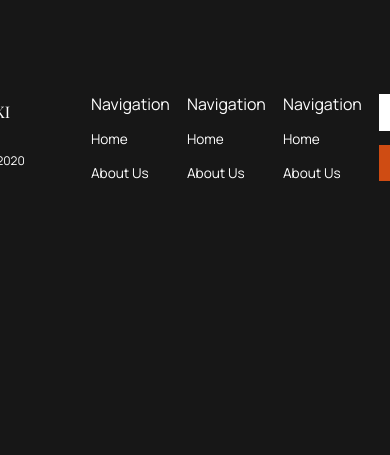
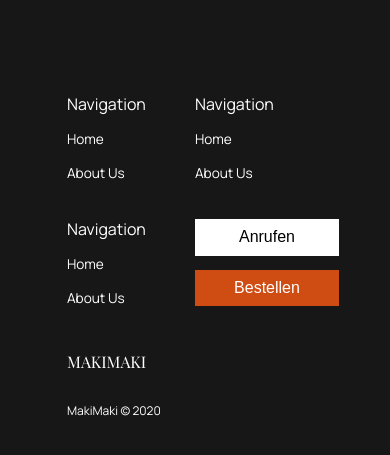
Before and after one commit to furkandmrblk/makimaki, a React (Create React App) app: page / in a window 390 px wide. Shown: the part 3398-3853 px from the top of the page. Before the commit the page ends 3641 px from the top, so only its background shows below. Built offline with nearby package versions, Linux system fonts and the light colour scheme.

Commit message:
landing page finished

```diff
--- a/src/scss/_footer.scss
+++ b/src/scss/_footer.scss
@@ -15,6 +15,21 @@
       grid-template-columns: 10rem 6rem 6rem 6rem 5rem;
       grid-template-rows: 2.604rem 2.604rem 2.604rem;
       grid-auto-flow: 'column dense';
+    }
+
+    @include breakpoint-down(small) {
+      grid-template-columns: 8rem 8rem;
+      grid-template-rows: repeat(9, 2.604rem);
+      grid-template-areas:
+        'link1 link2'
+        'link1 link2'
+        'link1 link2'
+        'link3 buttons'
+        'link3 buttons'
+        'link3 buttons'
+        'logo logo'
+        'logo logo'
+        'copyright copyright';
     }
   }
 
--- a/src/scss/style.css
+++ b/src/scss/style.css
@@ -832,6 +832,24 @@ button:hover {
   }
 }
 
+@media (max-width: 39.9375em) {
+  .footer__grid {
+    -ms-grid-columns: 8rem 8rem;
+        grid-template-columns: 8rem 8rem;
+    -ms-grid-rows: (2.604rem)[9];
+        grid-template-rows: repeat(9, 2.604rem);
+        grid-template-areas: 'link1 link2'
+ 'link1 link2'
+ 'link1 link2'
+ 'link3 buttons'
+ 'link3 buttons'
+ 'link3 buttons'
+ 'logo logo'
+ 'logo logo'
+ 'copyright copyright';
+  }
+}
+
 .footer__logo {
   -ms-grid-row: 1;
   -ms-grid-row-span: 2;
```
Also changed, not shown: 1 other file (tests, documents, lock files or other folders).
